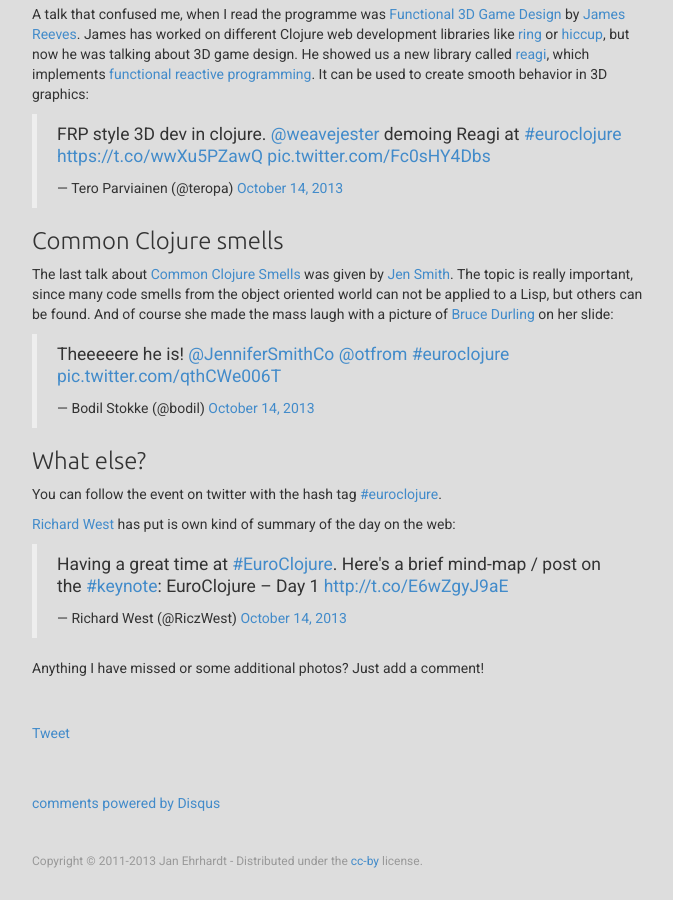
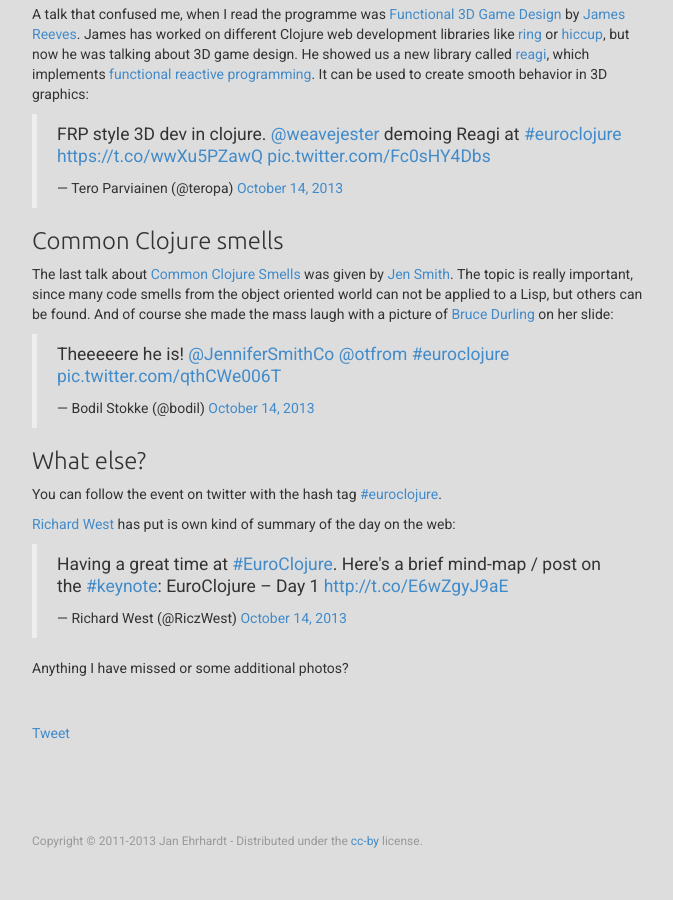
Before and after one commit to jehrhardt/jehrhardt.github.io, a Jekyll site: the page built from _posts/2013-10-14-euroclojure-I.md, in a window 1280 px wide and 900 px high, scrolled down 2111 px. Shown: the whole window, without its empty margins (138-811 px from the left). Built offline with Jekyll 4.4.1, drawn with Linux system fonts in a browser that asks for light colours; Markdown is read by kramdown in place of the engine named in the settings; comment, search, counter and statistics services are not loaded.

Commit message:
Remove Disqus comments
Commenting is really seldom used. It is removed to keep the page
simpler and improve the load time.

```diff
--- a/_layouts/default.html
+++ b/_layouts/default.html
@@ -43,17 +43,6 @@
        var s = document.getElementsByTagName('script')[0];
        s.parentNode.insertBefore(ga, s);
     })();
-
-    var disqus_shortname = 'derjanio';
-    var disqus_identifier = 'http://derjan.io{{ page.url }}';
-
-    (function() {
-      var dsq = document.createElement('script');
-      dsq.type = 'text/javascript';
-      dsq.async = true;
-      dsq.src = '//' + disqus_shortname + '.disqus.com/embed.js';
-      document.getElementsByTagName('body')[0].appendChild(dsq);
-    })();
   </script>
 
   </body>
--- a/_layouts/post.html
+++ b/_layouts/post.html
@@ -14,10 +14,6 @@
     </article>
     <div class="share">
       <a href="https://twitter.com/share" class="twitter-share-button" data-lang="en">Tweet</a>
-    </div>
-    <div class="comments">
-      <div id="disqus_thread"></div>
-      <a href="http://disqus.com" class="dsq-brlink">comments powered by <span class="logo-disqus">Disqus</span></a>
     </div>
   </div>
   <aside>
--- a/_posts/2013-10-14-euroclojure-I.md
+++ b/_posts/2013-10-14-euroclojure-I.md
@@ -134,4 +134,4 @@
 
 <blockquote class="twitter-tweet"><p>Having a great time at <a href="https://twitter.com/search?q=%23EuroClojure&amp;src=hash">#EuroClojure</a>. Here&#39;s a brief mind-map / post on the <a href="https://twitter.com/search?q=%23keynote&amp;src=hash">#keynote</a>: EuroClojure – Day 1 <a href="http://t.co/E6wZgyJ9aE">http://t.co/E6wZgyJ9aE</a></p>&mdash; Richard West (@RiczWest) <a href="https://twitter.com/RiczWest/statuses/389679871485833217">October 14, 2013</a></blockquote>
 
-Anything I have missed or some additional photos? Just add a comment!
+Anything I have missed or some additional photos?
```
